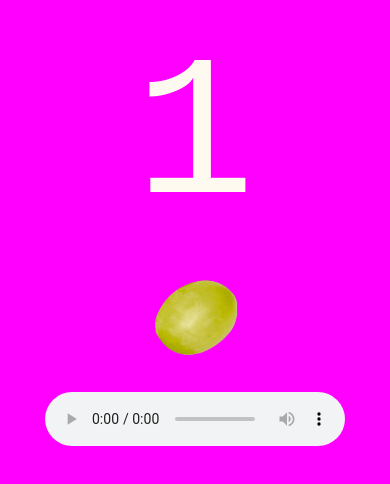
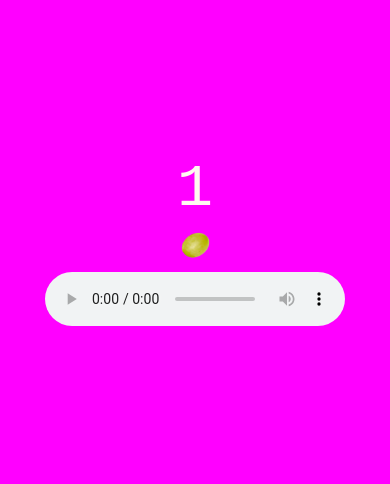
Before and after one commit to AndreaAguado/happy-new-year, a website: page docs/index.html in a window 390 px wide. Shown: the part 136-620 px from the top of the page. Drawn offline with nearby package versions, Linux system fonts and the light colour scheme; files that its build step writes are made by us from their sources.

Commit message:
add responsive

```diff
--- a/src/scss/layout/_main.scss
+++ b/src/scss/layout/_main.scss
@@ -11,12 +11,20 @@
   font-size: 200px;
   font-family: inherit;
   color: var(--title-color);
+  text-align: center;
+  @media all and (max-width: 500px) {
+    font-size: 60px;
+  }
 }
 .title {
   font-size: 100px;
   font-family: inherit;
   color: var(--title-color);
   font-weight: bold;
+  text-align: center;
+  @media all and (max-width: 500px) {
+    font-size: 60px;
+  }
 }
 .hidden {
   display: none;
@@ -24,6 +32,10 @@
 
 .img {
   height: 150px;
+  margin: auto;
+  @media all and (max-width: 500px) {
+    height: 50px;
+  }
 }
 
 .grapes-container {
```
